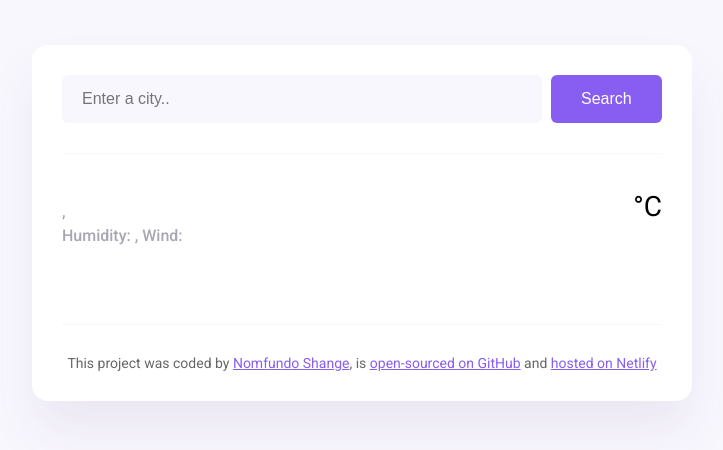
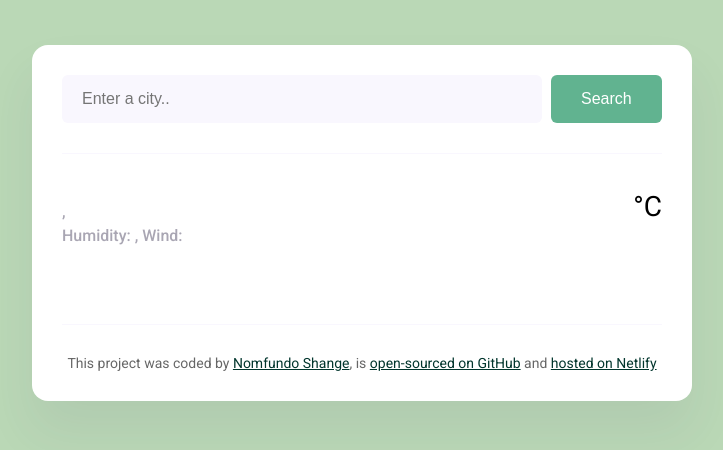
Before and after one commit to NomfundoShange01/Plusfinalproject, a website: page index.html in a window 1280 px wide. Shown: the whole page, without its empty margins (278-1001 px from the left). Drawn offline with nearby package versions, Linux system fonts and the light colour scheme; no server answers.

Commit message:
Update styles.css

```diff
--- a/styles.css
+++ b/styles.css
@@ -1,10 +1,10 @@
 body {
-  background-color: #f9f7fe;
+  background-color: #BAD8B6;
   font-family: "Roboto", sans-serif;
 }
 
 a {
-  color: #885df1;
+  color: #01352c;
 }
 
 .weather-app {
@@ -31,7 +31,7 @@ header {
 }
 
 .search-form-button {
-  background: #885df1;
+  background: #61b390;
   padding: 15px 30px;
   border: none;
   font-size: 16px;
```
